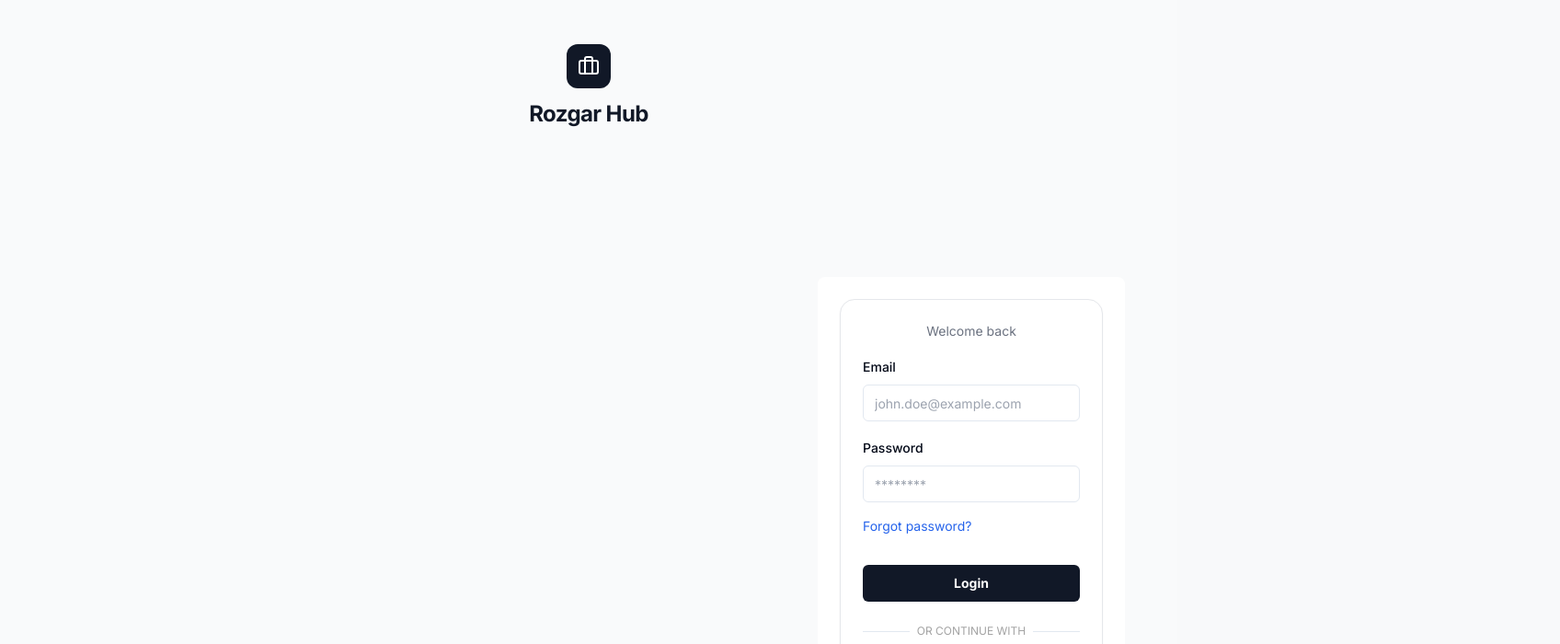
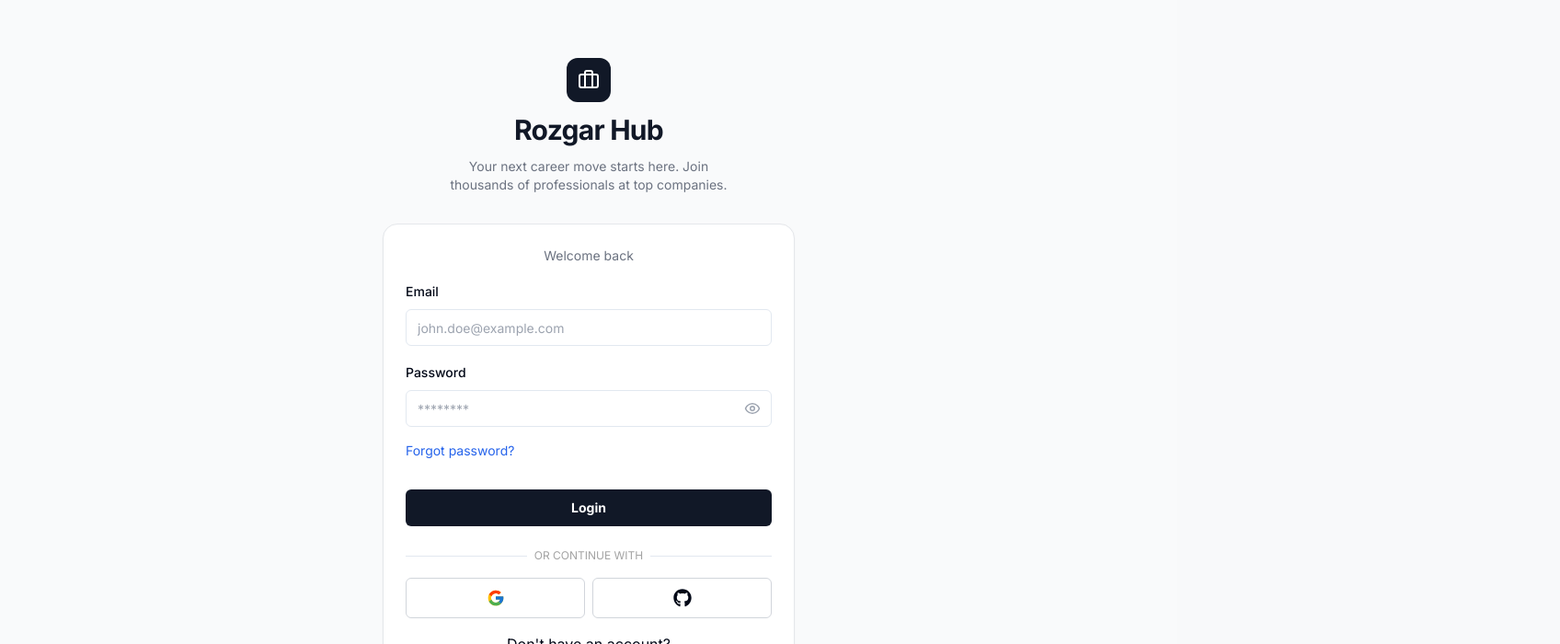
Before and after one commit to nimish-sikri/rozgar-hub, a Next.js app: page /auth/login in a window 1280 px wide. Shown: the top 700 px of the page at 92% size, 1696 px wide, since content can reach past the window. Built offline with nearby package versions, Linux system fonts and the light colour scheme; no server answers.

Commit message:
Redesign auth pages: centered layout, tagline, show/hide password toggle

```diff
--- a/app/auth/layout.tsx
+++ b/app/auth/layout.tsx
@@ -3,19 +3,24 @@ import { Briefcase } from "lucide-react";
 const AuthLayout = ({ children }: { children: React.ReactNode }) => {
   return (
     <div className="min-h-screen flex items-center justify-center bg-gray-50 px-4 py-12">
-      <div className="w-full max-w-md space-y-8">
+      <div className="w-full max-w-md flex flex-col items-center gap-8">
         {/* Branding */}
         <div className="flex flex-col items-center gap-3">
           <div className="flex h-12 w-12 items-center justify-center rounded-xl bg-gray-900">
             <Briefcase size={24} className="text-white" />
           </div>
-          <span className="text-2xl font-bold tracking-tight text-gray-900">
+          <span className="text-3xl font-bold tracking-tight text-gray-900">
             Rozgar Hub
           </span>
+          <p className="text-sm text-gray-500 text-center max-w-xs">
+            Your next career move starts here. Join thousands of professionals at top companies.
+          </p>
         </div>
 
         {/* Form */}
-        {children}
+        <div className="w-full">
+          {children}
+        </div>
       </div>
     </div>
   );
--- a/app/auth/login/page.tsx
+++ b/app/auth/login/page.tsx
@@ -1,26 +1,7 @@
 import { LoginForm } from "@/components/auth/login-form";
-import Image from "next/image";
-import authImg from '@/public/images/auth.jpg';
 
 const LoginPage = () => {
-    return (
-        <div className="h-screen w-screen flex items-center justify-center relative">
-            {/* Background Image Section */}
-            {/* <div className="absolute inset-0 z-0 hidden lg:block opacity-70">
-                <Image
-                    src={authImg}
-                    alt="background"
-                    layout="fill"
-                    objectFit="cover"
-                />
-            </div> */}
-
-            {/* Foreground Content */}
-            <div className="relative z-10 flex items-center justify-center max-w-md p-6 bg-white rounded-lg ">
-                <LoginForm />
-            </div>
-        </div>
-    );
-}
+  return <LoginForm />;
+};
 
 export default LoginPage;
--- a/app/auth/register/page.tsx
+++ b/app/auth/register/page.tsx
@@ -1,28 +1,11 @@
 import { RegisterForm } from "@/components/auth/register-form";
-import { buttonVariants } from "@/components/ui/button";
-import { cn } from "@/lib/utils";
-import Image from "next/image";
 import Link from "next/link";
-import authImg from '@/public/images/auth.jpg'
 
 const RegisterPage = () => {
   return (
-        <div className="h-screen w-screen flex items-center justify-center">
-
-            {/* <div className="hidden overflow-hidden w-[50%] h-full lg:block">
-                <div className="flex items-center justify-center overflow-hidden h-full">
-                    <Image
-                        src={authImg}
-                        alt="background"
-                        layout="fill"
-                        objectFit="cover"
-                    />
-                </div>
-            </div> */}
-            <div className="lg:p-8 h-full w-[50%] z-10 bg-white flex items-center flex-col justify-center">
-                <div className="flex w-full flex-col items-center justify-center space-y-6 sm:w-[350px]">
+    <div className="space-y-6">
       <RegisterForm />
-                    <p className=" text-center text-sm text-neutral-400">
+      <p className="text-center text-sm text-neutral-400">
         By clicking Sign up, you agree to our{" "}
         <Link
           href="/terms"
@@ -40,9 +23,7 @@ const RegisterPage = () => {
         .
       </p>
     </div>
-            </div>
-        </div>
-    )
-}
+  );
+};
 
 export default RegisterPage;
--- a/components/auth/card-wrapper.tsx
+++ b/components/auth/card-wrapper.tsx
@@ -29,7 +29,7 @@ export const CardWrapper = ({
 }: CardWrapperProps) => {
   return (
     <Card
-      className={`w-full max-w-[400px] mx-auto border-gray-200 bg-white shadow-sm rounded-2xl ${className || ""}`}
+      className={`w-full border-gray-200 bg-white shadow-sm rounded-2xl ${className || ""}`}
     >
       <CardHeader className="pb-4">
         <Header label={headerLabel} />
--- a/components/auth/login-form.tsx
+++ b/components/auth/login-form.tsx
@@ -3,6 +3,7 @@
 import { CardWrapper } from "@/components/auth/card-wrapper"
 import { useForm } from "react-hook-form";
 import { useState, useTransition } from "react";
+import { Eye, EyeOff } from "lucide-react";
 import { useRouter, useSearchParams } from "next/navigation";
 import { zodResolver } from "@hookform/resolvers/zod";
 import {
@@ -36,6 +37,7 @@ export const LoginForm = () => {
     const [isPending, startTransition] = useTransition();
     const [error, setError] = useState<string | undefined>("");
     const [success, setSuccess] = useState<string | undefined>("");
+    const [showPassword, setShowPassword] = useState(false);
     const searchParams = useSearchParams();
     const router = useRouter();
     const urlError = searchParams.get("error") === "OAuthAccountNotLinked"
@@ -152,13 +154,23 @@ export const LoginForm = () => {
                                         <FormItem>
                                             <FormLabel>Password</FormLabel>
                                             <FormControl>
-                                                <Input
-                                                className=" focus:outline-none focus:ring-black"
-                                                    disabled={isPending}
-                                                    {...field}
-                                                    placeholder="********"
-                                                    type="password"
-                                                />
+                                                <div className="relative">
+                                                    <Input
+                                                    className=" focus:outline-none focus:ring-black pr-10"
+                                                        disabled={isPending}
+                                                        {...field}
+                                                        placeholder="********"
+                                                        type={showPassword ? "text" : "password"}
+                                                    />
+                                                    <button
+                                                        type="button"
+                                                        className="absolute right-3 top-1/2 -translate-y-1/2 text-gray-400 hover:text-gray-600"
+                                                        onClick={() => setShowPassword(!showPassword)}
+                                                        tabIndex={-1}
+                                                    >
+                                                        {showPassword ? <EyeOff size={18} /> : <Eye size={18} />}
+                                                    </button>
+                                                </div>
                                             </FormControl>
                                             <Button
                                                 size={"sm"}
--- a/components/auth/register-form.tsx
+++ b/components/auth/register-form.tsx
@@ -3,6 +3,7 @@
 import { CardWrapper } from "@/components/auth/card-wrapper"
 import { useForm } from "react-hook-form";
 import { useState, useTransition } from "react";
+import { Eye, EyeOff } from "lucide-react";
 import { zodResolver } from "@hookform/resolvers/zod"
 import {
     Form,
@@ -35,6 +36,7 @@ export const RegisterForm = () => {
     const [success, setSuccess] = useState<string | undefined>("");
     const router = useRouter();
     const [userRole, setUserRole] = useState<string | undefined>("SEEKER");
+    const [showPassword, setShowPassword] = useState(false);
 
     let roleLabel = 'Job Seeker'
 
@@ -166,13 +168,23 @@ export const RegisterForm = () => {
                             render={({ field }) => (
                                 <FormItem>
                                     <FormControl>
-                                        <Input
-                                        className=" focus:ring-black"
-                                            disabled={isPending}
-                                            {...field}
-                                            placeholder="Password"
-                                            type="password"
-                                        />
+                                        <div className="relative">
+                                            <Input
+                                            className=" focus:ring-black pr-10"
+                                                disabled={isPending}
+                                                {...field}
+                                                placeholder="Password"
+                                                type={showPassword ? "text" : "password"}
+                                            />
+                                            <button
+                                                type="button"
+                                                className="absolute right-3 top-1/2 -translate-y-1/2 text-gray-400 hover:text-gray-600"
+                                                onClick={() => setShowPassword(!showPassword)}
+                                                tabIndex={-1}
+                                            >
+                                                {showPassword ? <EyeOff size={18} /> : <Eye size={18} />}
+                                            </button>
+                                        </div>
                                     </FormControl>
                                     <FormMessage/>
                                 </FormItem>
```
Lines whose indentation alone changed are shown as unchanged.
